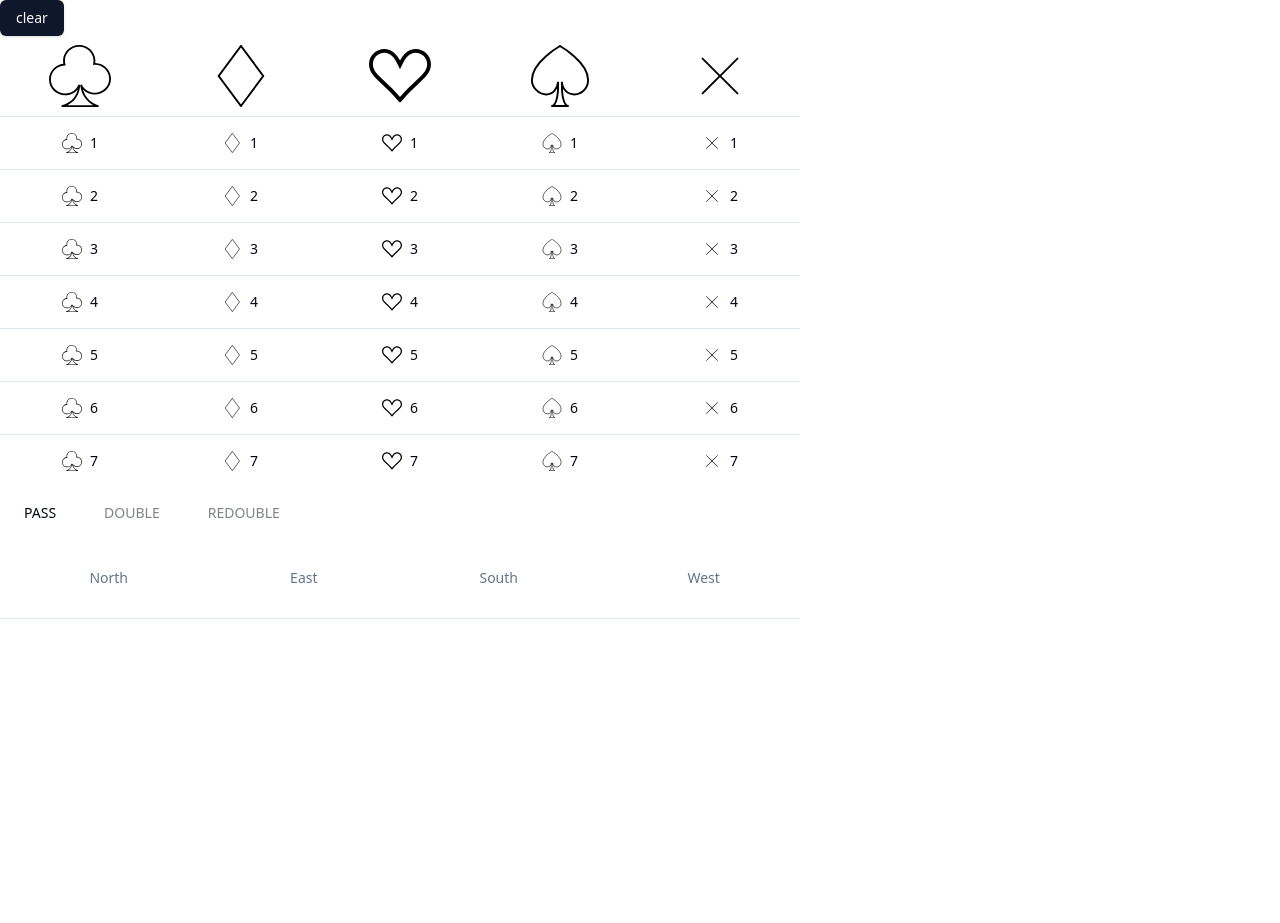
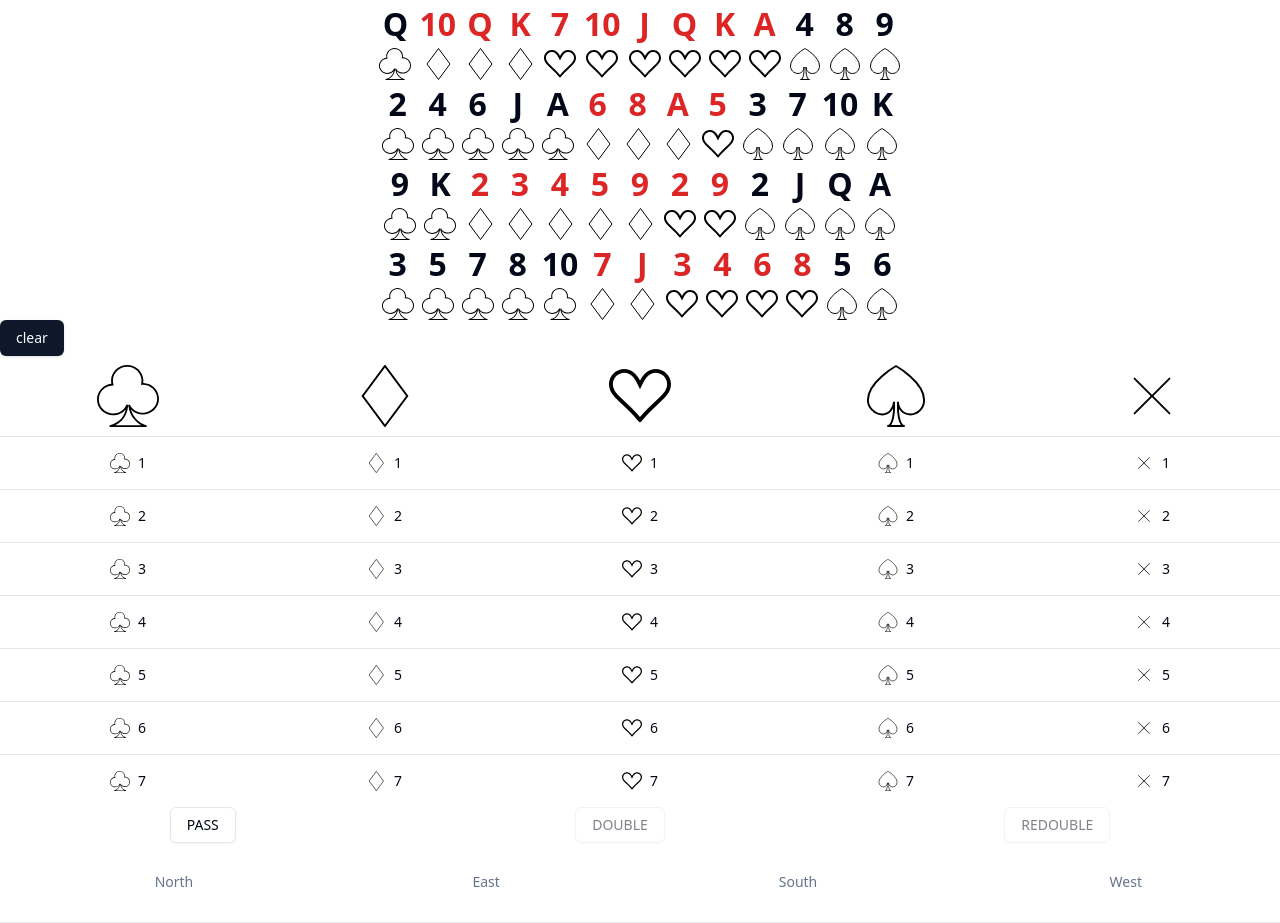
Before and after one commit to poziomk3/bridge-app, a React (Vite) app: page / in a window 1280 px wide. Before the commit the page ends 800 px from the top, so only its background shows below. Built offline with nearby package versions, Linux system fonts and the light colour scheme.

Commit message:
fix: card enums, chore: hand with cards (#5)

```diff
--- a/src/bridge-game/Bidding.ts
+++ b/src/bridge-game/Bidding.ts
@@ -49,14 +49,23 @@ export function isNoContractBidLegal(bidTable: BidType[], next: NoContractBid) {
     return next === NoContractBid.PASS;
   }
 
-  const bidsAfterLastContract = bidTable.slice(bidTable.indexOf(lastContractBid));
+  const bidsAfterLastContract = bidTable.slice(
+    bidTable.indexOf(lastContractBid)
+  );
 
   if (next === NoContractBid.DOUBLE) {
-    return !(bidsAfterLastContract.includes(NoContractBid.DOUBLE) || areBidsFromSameTeam(bidTable.indexOf(lastContractBid), bidTable.length));
+    return !(
+      bidsAfterLastContract.includes(NoContractBid.DOUBLE) ||
+      areBidsFromSameTeam(bidTable.indexOf(lastContractBid), bidTable.length)
+    );
   }
 
   if (next === NoContractBid.REDOUBLE) {
-    return !(bidsAfterLastContract.includes(NoContractBid.REDOUBLE) || !bidsAfterLastContract.includes(NoContractBid.DOUBLE) || !areBidsFromSameTeam(bidTable.indexOf(lastContractBid), bidTable.length));
+    return !(
+      bidsAfterLastContract.includes(NoContractBid.REDOUBLE) ||
+      !bidsAfterLastContract.includes(NoContractBid.DOUBLE) ||
+      !areBidsFromSameTeam(bidTable.indexOf(lastContractBid), bidTable.length)
+    );
   }
 
   return true;
@@ -101,7 +110,11 @@ export function isBiddingComplete(bidTable: BidTable): boolean {
 
 export function handleBid(bid: BidType, allBids: BidTable): BidTable {
   if (isBiddingComplete(allBids)) return allBids;
-  if (!isContractBid(bid)) return [...allBids, bid];
+  if (
+    !isContractBid(bid) &&
+    isNoContractBidLegal(allBids, bid as NoContractBid)
+  )
+    return [...allBids, bid];
   if (isContractBidLegal(allBids, bid as ContractBid)) {
     return [...allBids, bid];
   }
--- a/src/bridge-game/CardDeck.ts
+++ b/src/bridge-game/CardDeck.ts
@@ -6,7 +6,7 @@ export type CardType = { value: CardValue; suit: CardSuit };
 export function getCardValue(card: CardType): number {
   return (
     Object.values(CardSuit).indexOf(card.suit) * 13 +
-    Object.keys(CardValue).indexOf(card.value)
+    Object.values(CardValue).indexOf(card.value)
   );
 }
 
@@ -14,7 +14,10 @@ export function createCardDeck(): Array<CardType> {
   const cardDeck: Array<CardType> = [];
   for (const suit in CardSuit) {
     for (const value in CardValue) {
-      cardDeck.push({ value: value as CardValue, suit: suit as CardSuit });
+      cardDeck.push({
+        value: CardValue[value as keyof typeof CardValue],
+        suit: CardSuit[suit as keyof typeof CardSuit],
+      });
     }
   }
   return cardDeck;
@@ -35,7 +38,7 @@ export function distributeCardsIntoPlayers(
   const playersCards = [];
   for (let i = 0; i < cards.length; i += 13) {
     const part = cards.slice(i, i + 13);
-    playersCards.push(part);
+    playersCards.push(orderCards(part));
   }
   return playersCards;
 }
--- a/src/card-lib/implementation/Card.tsx
+++ b/src/card-lib/implementation/Card.tsx
@@ -1,20 +1,21 @@
 import { FC } from "react";
-import Suit from "../types/CardSuit";
-import Value from "../types/CardValue";
+import { CardType } from "@/bridge-game/CardDeck";
+import CardSuit from "../types/CardSuit";
 
 interface CardProps {
-  suit: Suit;
-  value: Value;
-
+  card: CardType;
 }
 
-const Card: FC<CardProps> = ({suit,value}) => {
-  return <div>
-      {suit}
-      {value}
+const Card: FC<CardProps> = ({ card }) => {
+  return (
+    <div
+      className={`flex flex-col text-[2rem] items-center ${card.suit === CardSuit.HEARTS || card.suit === CardSuit.DIAMONDS ? "text-red-600" : ""}`}
+    >
+      <div className="font-extrabold">{card.value}</div>
 
-
-  </div>;
+      <img className=" w-[2rem] fill-red-200     "   src={`/src/assets/${card.suit}.svg`} alt="" />
+    </div>
+  );
 };
 
 export default Card;
--- /dev/null
+++ b/src/card-lib/implementation/card-hand.tsx
@@ -0,0 +1,19 @@
+import { CardType } from "@/bridge-game/CardDeck";
+import { FC } from "react";
+import Card from "./card";
+
+interface CardHandProps {
+  cards: CardType[];
+}
+
+const CardHand: FC<CardHandProps> = ({ cards }) => {
+  return (
+    <div className="flex gap-2 justify-center w-full">
+      {cards.map((card) => (
+        <Card card={card} />
+      ))}
+    </div>
+  );
+};
+
+export default CardHand;
--- a/src/card-lib/types/CardSuit.ts
+++ b/src/card-lib/types/CardSuit.ts
@@ -1,8 +1,9 @@
-enum Suit {
-  Clubs = "Clubs",
-  Diamonds = "Diamonds",
-  Hearts = "Hearts",
-  Spades = "Spades",
+enum CardSuit {
+  CLUBS = "CLUBS",
+  DIAMONDS = "DIAMONDS",
+  HEARTS = "HEARTS",
+
+  SPADES = "SPADES",
 }
 
-export default Suit;
+export default CardSuit;
--- a/src/card-lib/types/CardValue.ts
+++ b/src/card-lib/types/CardValue.ts
@@ -1,4 +1,4 @@
-enum Value{
+enum CardValue {
   Two = "2",
   Three = "3",
   Four = "4",
@@ -11,8 +11,7 @@ enum Value{
   Jack = "J",
   Queen = "Q",
   King = "K",
-    Ace = "A"
+  Ace = "A",
 }
 
-
-export default Value;
+export default CardValue;
--- a/src/components/game/bidding-table.tsx
+++ b/src/components/game/bidding-table.tsx
@@ -70,19 +70,17 @@ const BiddingTable: FC<BidingTableProps> = ({
           ))}
         </TableBody>
       </Table>
-      <TableRow>
+      <div className="mx-auto flex w-full justify-around">
         {noContractBids.map((bid) => (
-          <TableCell>
           <Button
-              variant={"ghost"}
+            variant={"outline"}
             onClick={() => handleBid(bid)}
             disabled={!isBidLegal(bid)}
           >
             <Bid bid={bid} />
           </Button>
-          </TableCell>
         ))}
-      </TableRow>
+      </div>
     </>
   );
 };
--- a/src/views/Game.tsx
+++ b/src/views/Game.tsx
@@ -9,12 +9,24 @@ import {
   isContractBidLegal,
   isNoContractBidLegal,
 } from "@/bridge-game/Bidding";
+import {
+  createCardDeck,
+  distributeCardsIntoPlayers,
+  shuffleCardDeck,
+} from "@/bridge-game/CardDeck";
+import { Card } from "@/card-lib/Card";
+import CardHand from "@/card-lib/implementation/card-hand";
+import CardSuit from "@/card-lib/types/CardSuit";
+import CardValue from "@/card-lib/types/CardValue";
 import BiddingTable from "@/components/game/bidding-table";
 import PlayerBids from "@/components/game/player-bids";
 import { Button } from "@/components/ui/button";
 import { useState } from "react";
 
 const Game = () => {
+  const playerCard = distributeCardsIntoPlayers(
+    shuffleCardDeck(createCardDeck())
+  );
   const [bidTable, setBidTable] = useState<BidType[]>([]);
   const clearBidTable = () => {
     setBidTable([]);
@@ -28,7 +40,8 @@ const Game = () => {
       : isNoContractBidLegal(bidTable, bid as NoContractBid);
 
   return (
-    <div className="w-[800px]">
+    <div className="w-[]">
+      {playerCard.map((cards) => (<CardHand cards={cards} />))}
       <Button onClick={clearBidTable}>clear</Button>
       <BiddingTable handleBid={addBid} isConBidLegal={isBidLegal} />
       <PlayerBids bidTable={bidTable} />
```
Lines whose indentation alone changed are shown as unchanged.
